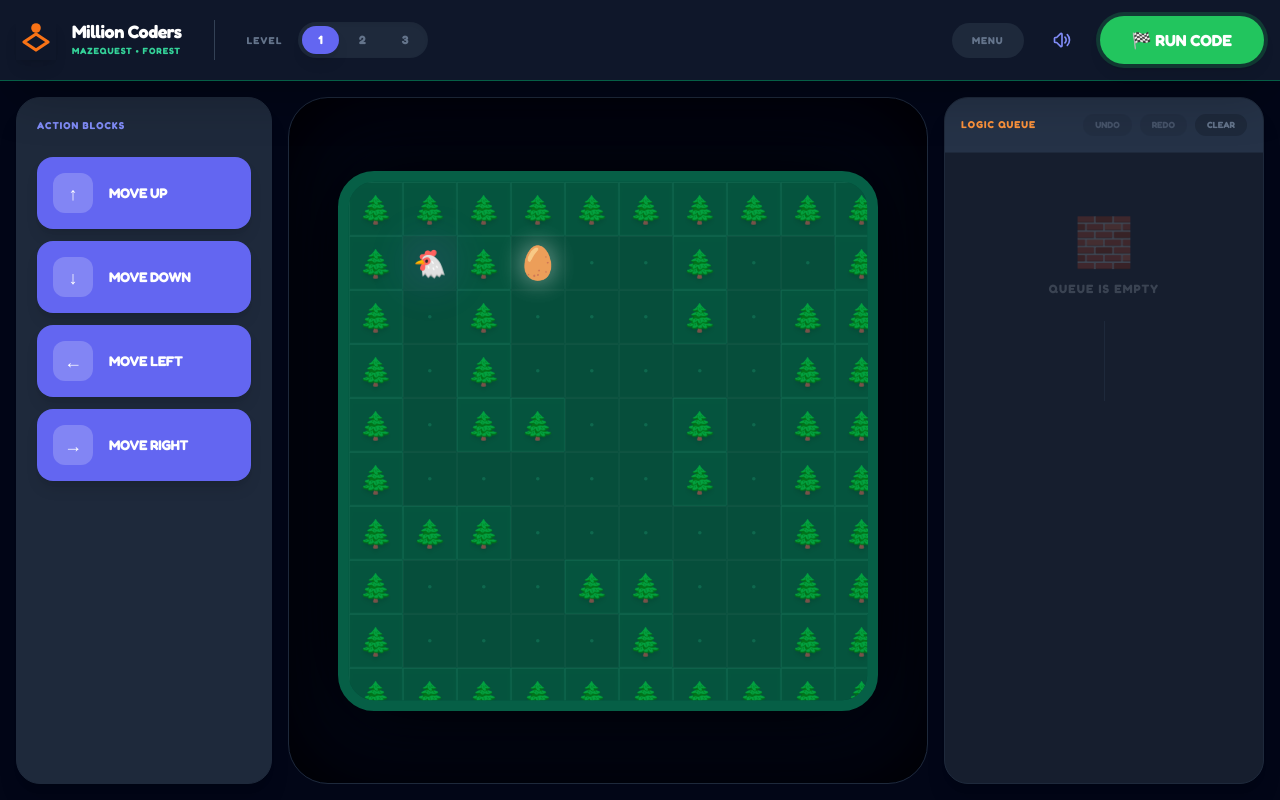
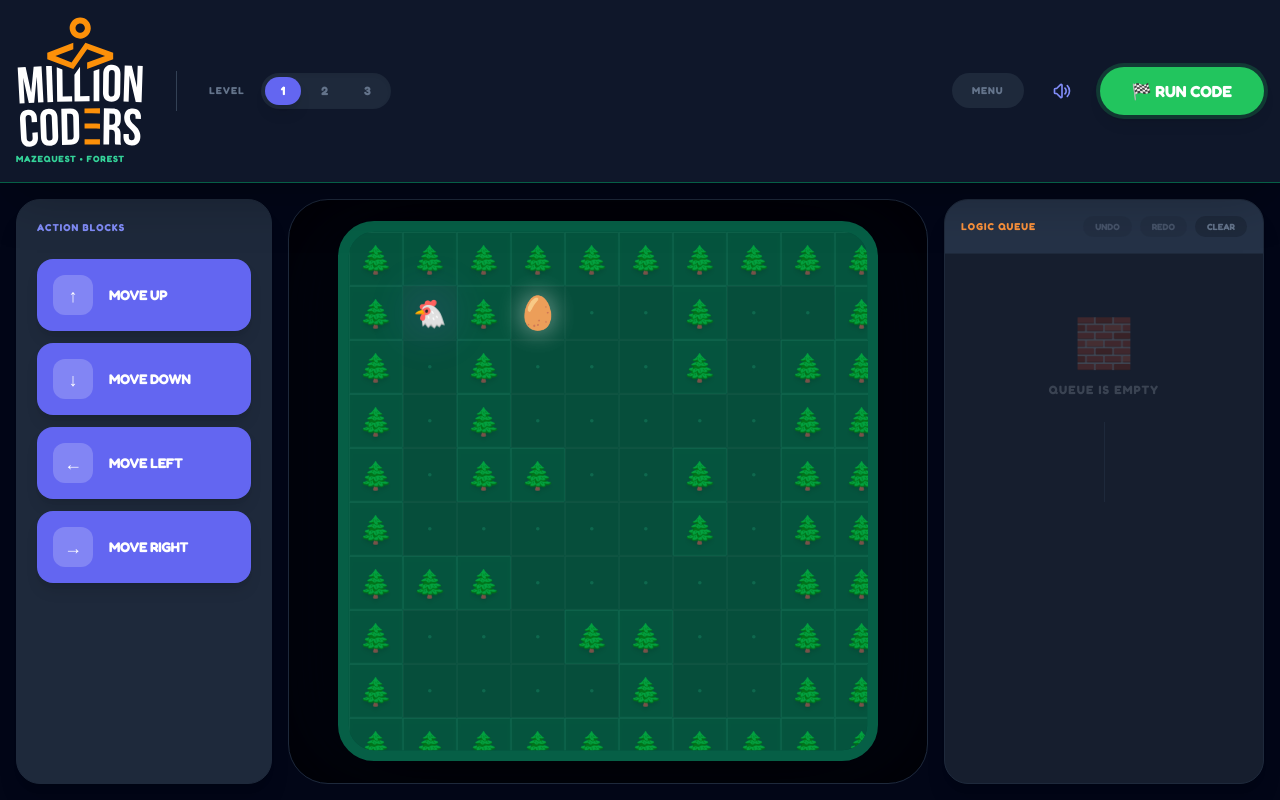
Before and after one commit to h6mdan/MazeQuest, a React (Vite) app: page / in a window 1280 px wide. Both pictures are taken after a click on the button "START ADVENTURE". Built offline with nearby package versions, Linux system fonts and the light colour scheme.

Commit message:
Update App.tsx

```diff
--- a/App.tsx
+++ b/App.tsx
@@ -324,13 +324,23 @@ const App: React.FC = () => {
     <div className="flex flex-col h-screen bg-[#020617] text-slate-300 font-medium overflow-hidden select-none">
       <header className={`bg-[#0f172a] border-b ${gameState.level.theme.borderColor} p-4 flex justify-between items-center shadow-2xl z-20`}>
         <div className="flex items-center gap-6">
-          <div onClick={() => { resetGame(); setView('menu'); }} className="flex items-center gap-4 cursor-pointer hover:opacity-80 transition-opacity">
-            <MillionCodersIcon className="w-10 h-10 shadow-lg" />
-            <div>
-              <h1 className="text-lg font-bold text-white tracking-tight leading-none">Million Coders</h1>
-              <p className={`text-[9px] font-bold uppercase tracking-widest mt-1 ${gameState.level.theme.accentColor}`}>MazeQuest • {gameState.level.theme.name}</p>
-            </div>
-          </div>
+          <div
+  onClick={() => { resetGame(); setView('menu'); }}
+  className="flex flex-col cursor-pointer hover:opacity-80 transition-opacity"
+>
+  <img
+    src="/Million-Coders-White-text.svg"
+    alt="Million Coders"
+    className="w-32 h-auto"
+  />
+
+  <p
+    className={`text-[9px] font-bold uppercase tracking-widest mt-1 ${gameState.level.theme.accentColor}`}
+  >
+    MazeQuest • {gameState.level.theme.name}
+  </p>
+</div>
+
           <div className="h-10 w-px bg-slate-700 mx-2" />
           <div className="flex items-center gap-2">
             <span className="text-[10px] text-slate-500 font-bold uppercase tracking-widest mr-2">Level</span>
```
